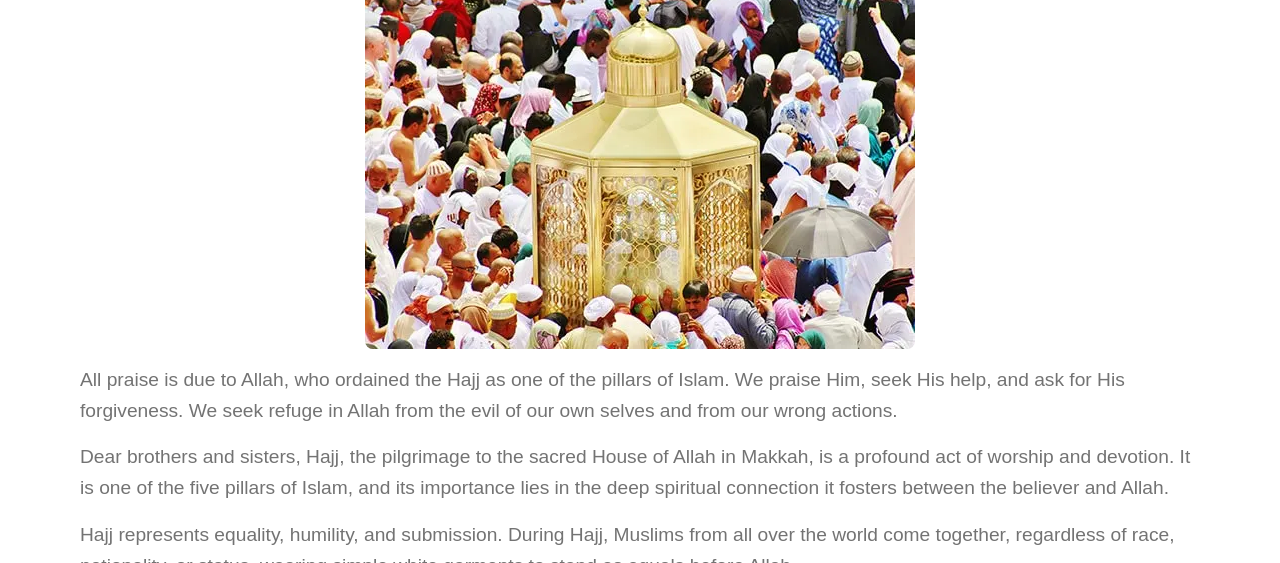
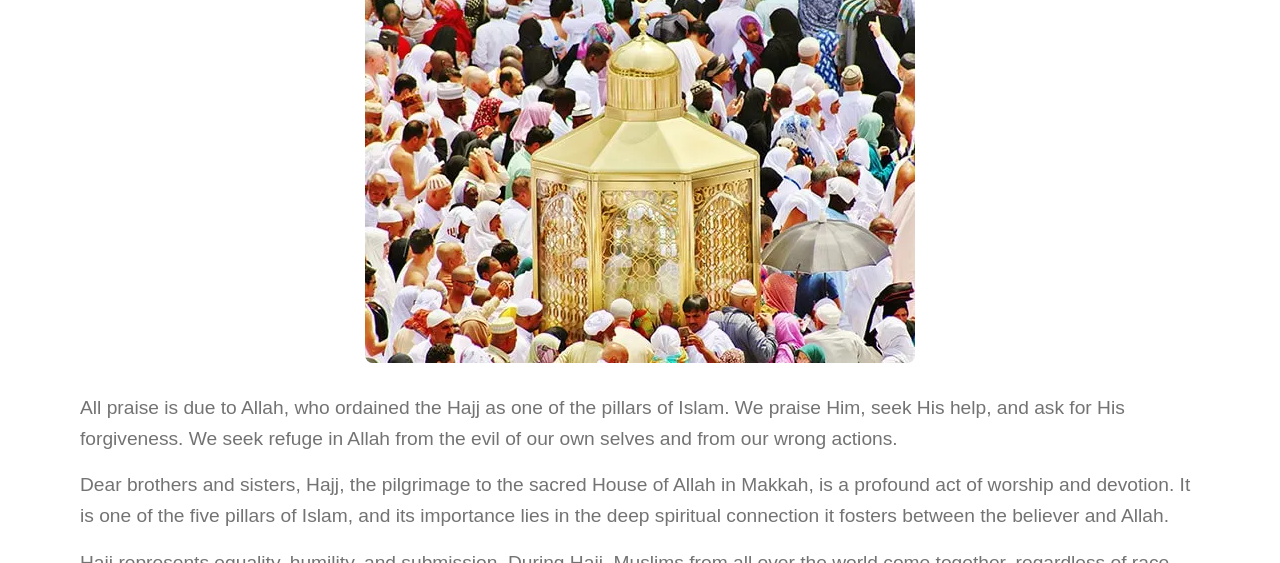
Before and after one commit to Mostafa-Eldiba/ImproveTheWebsiteNourAlqran, a plain HTML site: page the-importance-of-hajj-in-islam-sermon.html in a window 1280 px wide. Shown: the part 786-1349 px from the top of the page. Drawn offline with nearby package versions, Linux system fonts and the light colour scheme.

Commit message:
Update the-importance-of-hajj-in-islam-sermon.html

```diff
--- a/the-importance-of-hajj-in-islam-sermon.html
+++ b/the-importance-of-hajj-in-islam-sermon.html
@@ -266,7 +266,7 @@
       max-width: 100%;
       height: auto;
       display: block;
-      margin: 0 auto 16px;
+      margin: 30px auto 30px;
       border-radius: 8px;
     }
     @media (min-width: 768px) {
```
